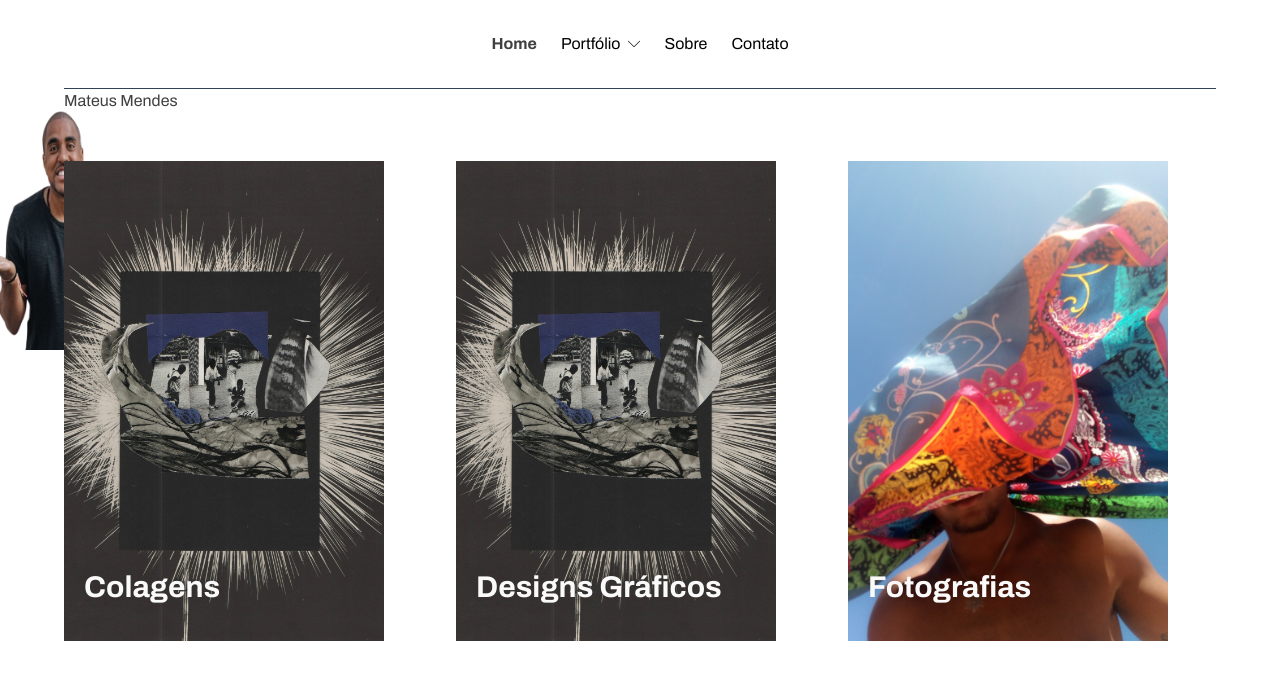
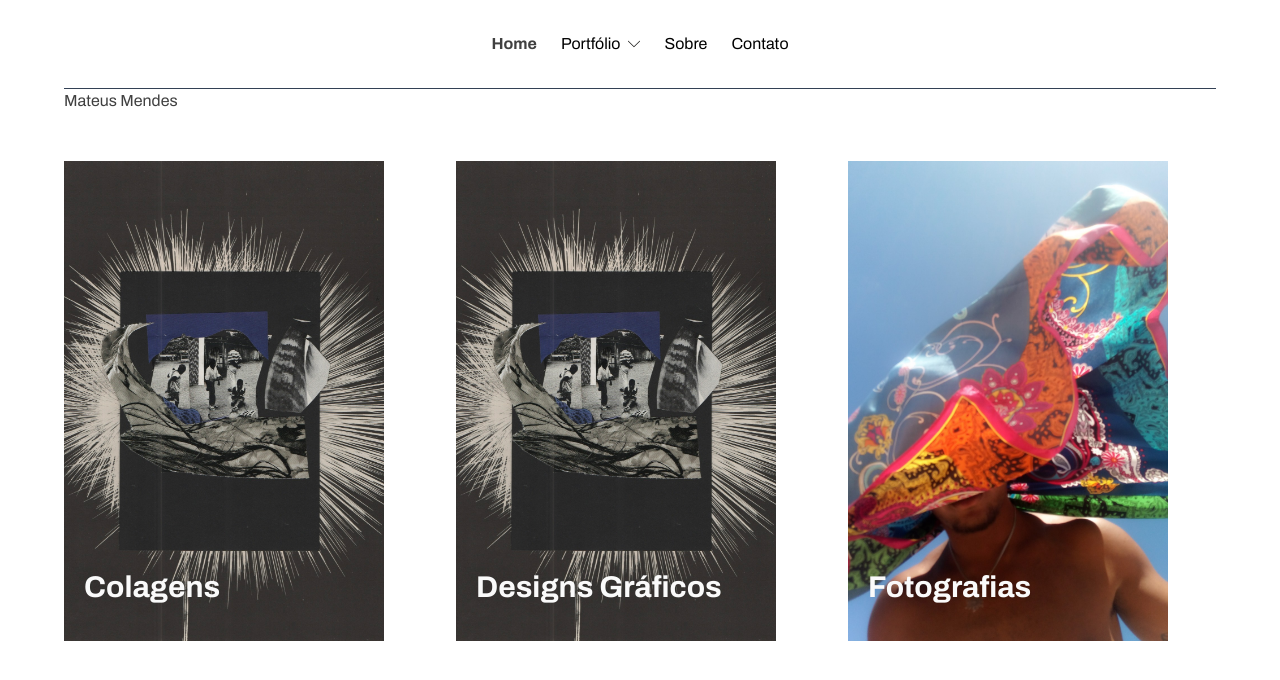
Before and after one commit to mendes7/site-mateus, a React (Vite) app: page / in a window 1280 px wide. Shown: the top 680 px of the page. Built offline with nearby package versions, Linux system fonts and the light colour scheme.

Commit message:
Teste logo peixe orbitando

```diff
--- a/src/components/colagem.tsx
+++ b/src/components/colagem.tsx
@@ -1,5 +1,6 @@
 import React from 'react';
 import Card from './cards'
+import Rotate from './rotate';
 
 import sev1 from '../assets/70s/70s_1.jpg';
 import sev2 from '../assets/70s/70s_2.jpg';
@@ -39,6 +40,8 @@ const Colagem = () => {
 
     return (
         <div className='grid grid-cols-2 gap-[550px] my-28'>
+            <Rotate />
+
             <Card imageData={sev} />
             <Card imageData={azul} />
             <Card imageData={marrom} />
--- a/src/components/rotate.tsx
+++ b/src/components/rotate.tsx
@@ -1,14 +1,15 @@
 import React from 'react';
-import raiam from '../assets/raiamkkk.png';
+import peixe from '../assets/logo-peixe.png'; // Sua imagem
 
 const Rotate = () => {
   return (
-    <div className="fixed inset-0 flex items-center justify-center z-[-10]">
-      <div className="w-64 h-64 relative">
+    <div className="fixed inset-0 flex items-center justify-center -z-10">
+      <div className="relative w-64 h-64 animate-orbit">
+        {/* Adiciona a rotação no eixo próprio */}
         <img
-          src={raiam}
-          alt="Imagem Percorrendo"
-          className="w-full h-full absolute animate-orbit"
+          src={peixe}
+          alt="Logo-Peixe Mateus Mendes girando e orbitando a tela"
+          className="w-full h-full animate-spin-slow"
         />
       </div>
     </div>
--- a/tailwind.config.js
+++ b/tailwind.config.js
@@ -9,14 +9,15 @@ export default {
       fontFamily: {
         sans: ['Archivo', 'sans-serif'],
       },
+      animation: {
+        'spin-slow': 'spin 15s linear infinite',
+        'orbit': 'orbit 10s linear infinite',
+      },
       keyframes: {
         orbit: {
-          '0%': { transform: 'rotate(0deg) translateX(600px) rotate(0deg)' },
-          '100%': { transform: 'rotate(360deg) translateX(600px) rotate(-360deg)' },
+          '0%': { transform: 'rotate(0deg) translateX(800px) rotate(0deg)' },
+          '100%': { transform: 'rotate(360deg) translateX(800px) rotate(-360deg)' },
         },
-      },
-      animation: {
-        orbit: 'orbit 10s linear infinite',
       },
     },
   },
```
Also changed, not shown: src/assets/logo-peixe.png (added), src/assets/raiamkkk.png (deleted).
